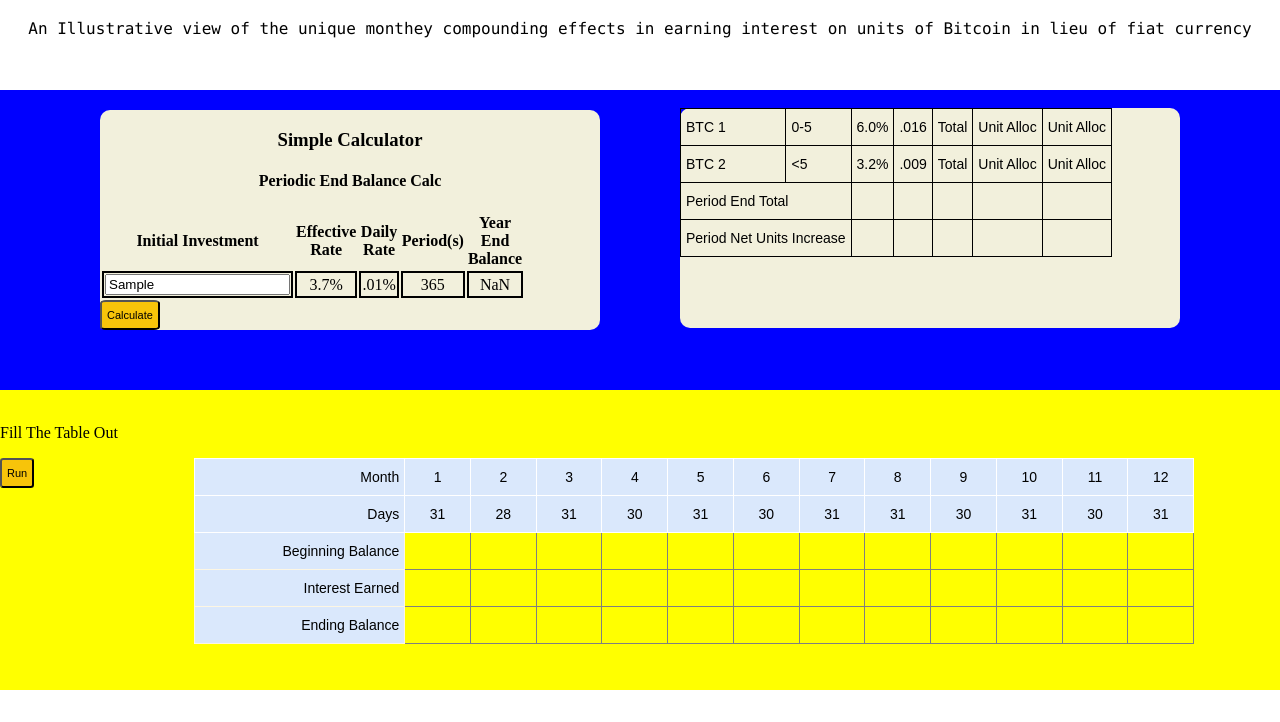
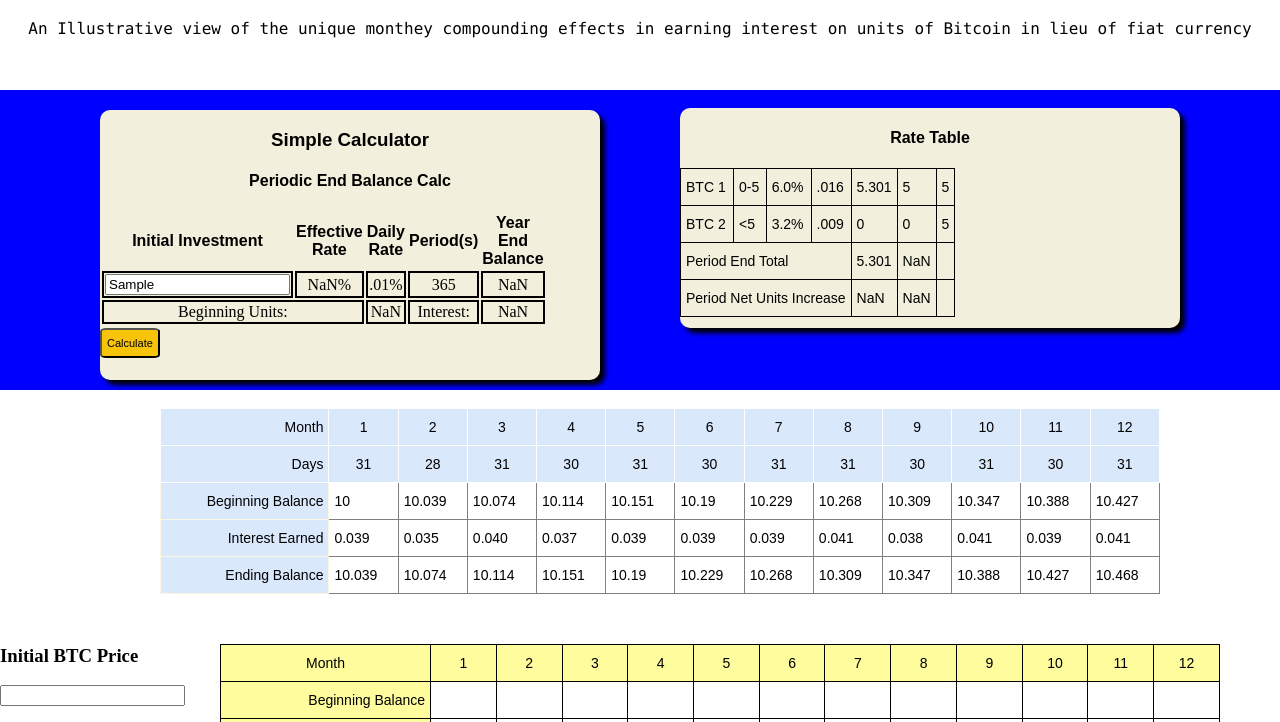
Before and after one commit to ebeyerle/bitcoin-calculator, a plain HTML site: page bitcoin/bitcoin.html in a window 1280 px wide. Both pictures are taken after typing "Sample" into the empty fields and a click on the button "Calculate". Shown: the part 62-784 px from the top of the page. Drawn offline with Linux system fonts and the light colour scheme.

Commit message:
Add files via upload

```diff
--- a/bitcoin/bitcoin.html
+++ b/bitcoin/bitcoin.html
@@ -24,27 +24,34 @@
   <div class="container1">
 
   <div id="calculator" class="block">
-  <h3>Simple Calculator</h3>
-  <h4>Periodic End Balance Calc</h4>
+  <h3 class="styled-text">Simple Calculator</h3>
+  <h4 class="styled-text">Periodic End Balance Calc</h4>
 
   <table style="width:50%">
     <tr>
-	  <th>Initial Investment</th>
-	  <th>Effective Rate</th>
-	  <th>Daily Rate</th>
-	  <th>Period(s)</th>
-	  <th>Year End Balance</th>
+	  <th class="styled-text">Initial Investment</th>
+	  <th class="styled-text">Effective Rate</th>
+	  <th class="styled-text">Daily Rate</th>
+	  <th class="styled-text">Period(s)</th>
+	  <th class="styled-text">Year End Balance</th>
 	</tr>
 	<tr>
 	  <td><input type="text" id="investment" name="investment"></td>
-	  <td>3.7%</td>
+	  <td id="effective_rate">---</td>
 	  <td>.01%</td>
 	  <td>365</td>
 	  <td id="balance">---</td>
 	</tr>
+	  <td colspan="2">Beginning Units:</td>
+	  <td id="beg_units"></td>
+	  <td>Interest:</td>
+	  <td id="new_interest"></td>
+	<tr>
+	</tr>
   </table>
 
   <button onclick="calculate()">Calculate</button>
+
 
   </div>
 
@@ -52,6 +59,7 @@
 
 
   <div id="rate_table" class="block">
+  <h4 class="styled-text">Rate Table</h4>
   <style type="text/css">
 .tg  {border-collapse:collapse;border-spacing:0;}
 .tg td{border-color:black;border-style:solid;border-width:1px;font-family:Arial, sans-serif;font-size:14px;
@@ -67,9 +75,9 @@
     <th class="tg-0lax">0-5</th>
     <th class="tg-0lax">6.0%</th>
     <th class="tg-0lax">.016</th>
-    <th class="tg-0lax" id="total">Total</th>
-    <th class="tg-0lax">Unit Alloc</th>
-    <th class="tg-0lax">Unit Alloc</th>
+    <th class="tg-0lax" id="btc1-total">Total</th>
+    <th class="tg-0lax" id="unit_all_1">Unit Alloc</th>
+    <th class="tg-0lax" id="illus_unit_1">Unit Alloc</th>
   </tr>
 </thead>
 <tbody>
@@ -78,25 +86,21 @@
     <td class="tg-0lax">&lt;5</td>
     <td class="tg-0lax">3.2%</td>
     <td class="tg-0lax">.009</td>
-    <td class="tg-0lax">Total</td>
-    <td class="tg-0lax">Unit Alloc</td>
-    <td class="tg-0lax">Unit Alloc</td>
+    <td class="tg-0lax" id="btc2-total">Total</td>
+    <td class="tg-0lax" id="unit_all_2" >Unit Alloc</td>
+    <td class="tg-0lax" id="illus_unit_2">Unit Alloc</td>
   </tr>
   <tr>
-    <td class="tg-0lax" colspan="2">Period End Total</td>
-    <td class="tg-0lax"></td>
-    <td class="tg-0lax"></td>
-    <td class="tg-0lax"></td>
-    <td class="tg-0lax"></td>
-    <td class="tg-0lax"></td>
+    <td class="tg-0lax" colspan="4">Period End Total</td>
+    <td class="tg-0lax" id="peroid_end_total"></td>
+    <td class="tg-0lax" id="end_simple_units"></td>
+    <td class="tg-0lax" id="end_illus_units"></td>
   </tr>
   <tr>
-    <td class="tg-0lax" colspan="2">Period Net Units Increase</td>
-    <td class="tg-0lax"></td>
-    <td class="tg-0lax"></td>
-    <td class="tg-0lax"></td>
-    <td class="tg-0lax"></td>
-    <td class="tg-0lax"></td>
+    <td class="tg-0lax" colspan="4">Period Net Units Increase</td>
+    <td class="tg-0lax" id="net_increase_total"></td>
+    <td class="tg-0lax" id="net_increase_units"></td>
+    <td class="tg-0lax" id="net_increase_illus"></td>
   </tr>
 </tbody>
 </table>
@@ -111,11 +115,11 @@
 
   <br>
 
-  <div>
+ <!-- <div>
     <p>Fill The Table Out</p>
 	<button onclick="illustrate()">Run</button>
   </div>
-
+  -->
   </div>
 
   <style type="text/css">
@@ -223,7 +227,7 @@
 
   <div class="container3">
 
-  <div class="block2">
+  <div class="block2 price-inputs">
 
   <h3>Initial BTC Price</h3><input type="text" id="initial-price" name="initial-price">
   <h3>Price Appreciation</h3><input type="text" id="price-appreciation" name="price-appreciation">
@@ -327,7 +331,9 @@
   </tr>
 </tbody>
 </table>
+</div>
 
+	<div class="container4">
 	<style type="text/css">
 	.tg  {border-collapse:collapse;border-spacing:0;}
 	.tg td{border-color:black;border-style:solid;border-width:1px;font-family:Arial, sans-serif;font-size:14px;
@@ -337,7 +343,7 @@
 	.tg .tg-r11c{border-color:#ffffff;color:#3531ff;font-family:Verdana, Geneva, sans-serif !important;;font-size:16px;text-align:left;
 	  vertical-align:top}
 	</style>
-<table class="tg">
+	<table class="tg monthly-price">
 	<thead>
 	  <tr>
 		<th class="tg-r11c">End of Month Price</th>
@@ -356,8 +362,14 @@
 	  </tr>
 	</thead>
 	</table>
+		<div class="text-block">
+		<p>Beginning Value:</p>
+		<p>Add: Accumulated Cost Basis of New Bitcoin:</p>
+		<p>Add: Unrealized Gain(Loss) on New Bitcoin:</p>
+		<p>Total: Year End Market:</p>
 		</div>
-
+	</div>
+</div>
     </div>
   </div>
 
--- a/bitcoin/script.js
+++ b/bitcoin/script.js
@@ -1,48 +1,244 @@
 var pv = 0;
+var rate = 0;
+var year_end_balance = [];
 var days = [31,28,31,30,31,30,31,31,30,31,30,31];
+var btc_totals = [];
 var beginning_balances = [];
 var interest_list = [];
 var ending_balances = [];
 
 function calculate(){
   var investment = document.getElementById("investment").value;
+  var rate_output = document.getElementById("effective_rate");
+  var beg_output = document.getElementById("beg_units");
   var output = document.getElementById("balance");
+  var interest_output = document.getElementById("new_interest");
+
+  var interest = 0;
 
   pv = investment;
 
-  investment = (1+.062) * Math.abs(investment);
+  investment = (1+.037) * Math.abs(investment);
+  year_end_balance.push(investment.toFixed(3));
 
-  output.innerHTML = investment.toFixed(2);
+  interest = investment - Math.abs(pv);
+
+  beg_output.innerHTML = Math.abs(pv);
+
+  calc_rates();
+
+  console.log(year_end_balance+"One");
+
+  rate = rate * 100;
+
+  rate_output.innerHTML = rate.toFixed(1)+"%";
+  output.innerHTML = investment.toFixed(3);
+  interest_output.innerHTML = interest.toFixed(3);
+
+  illustrate();
+}
+
+function calc_rates(){
+  var total_1 = document.getElementById("btc1-total");
+  var unit_output1 = document.getElementById("unit_all_1");
+  var illus_output1 = document.getElementById("illus_unit_1");
+  var total_2 = document.getElementById("btc2-total");
+  var unit_output2 = document.getElementById("unit_all_2");
+  var illus_output2 = document.getElementById("illus_unit_2");
+
+  var btc1_total = 0;
+  var btc2_total = 0;
+  var unit_allocation = 0;
+  var unit_allocation2 = 0;
+  var illus_allocation = 0;
+  var illus_allocation2 = 0;
+
+  btc1_total = total();
+  btc2_total = total2();
+  unit_allocation = allocate();
+  unit_allocation2 = allocate2();
+  illus_allocation = illus_allocate();
+  illus_allocation2 = illus_allocate2();
+
+  total_1.innerHTML = btc1_total;
+  unit_all_1.innerHTML = unit_allocation;
+  illus_output1.innerHTML = illus_allocation;
+
+  total_2.innerHTML = btc2_total;
+  unit_all_2.innerHTML = unit_allocation2;
+  illus_output2.innerHTML = illus_allocation2;
+
+  period_end();
+  period_increases(unit_allocation);
+}
+
+function period_end(){
+
+  var period_total_output = document.getElementById("peroid_end_total");
+  var end_simple_output = document.getElementById("end_simple_units");
+
+  var end_total = 0;
+
+
+  end_total = getEndTotal();
+
+  console.log(year_end_balance+"Two");
+  period_total_output.innerHTML = end_total;
+  end_simple_output.innerHTML = year_end_balance[0];
+}
+
+function period_increases(units){
+
+  var total_increase_output = document.getElementById("net_increase_total");
+  var unit_increase_output = document.getElementById("net_increase_units");
+
+  var total_increase = getTotalIncrease();
+  var unit_increase = getUnitIncrease(units);
+
+  total_increase_output.innerHTML = total_increase.toFixed(3);
+  unit_increase_output.innerHTML = unit_increase;
+
+  setEffectiveRate(total_increase);
+}
+
+function getTotalIncrease(){
+
+  return year_end_balance[0] - pv;
+
+}
+
+function getUnitIncrease(units){
+  return year_end_balance[0] - units;
+}
+
+function getEndTotal(){
+
+  var x = 0;
+
+  x = btc_totals[0] + btc_totals[1];
+
+  return x.toFixed(3);
+
+}
+
+function setEffectiveRate(units){
+
+  var end_total = getEndTotal();
+  var sum = 0;
+
+  sum = units/(end_total-units);
+
+  console.log("---"+end_total+"-"+units+"--->"+sum);
+
+  rate = sum.toFixed(3);
 }
 
 function fv(pval, i, n){
   var x=(1+i/100);
   var fv=pval*(Math.pow(x,n));
 
-  return fv.toFixed(2);
+  return fv.toFixed(3);
 }
 
 function total(){
 
-  var total = document.getElementById("total");
+  //var total = document.getElementById("total");
 
   var future_val = 0;
-  var investment = 5;
+  //var investment = 5;
 
-  if(Math.abs(investment) < 5){
+  if(Math.abs(pv) < 5){
     //fv(.016, 365, 0, investment);
-	future_val = fv(investment, .016, 365);
+	future_val = fv(pv, .016, 365);
   }else{
     //fv(.016, 365, 0, -5);
-	future_val = fv(-5, .016, 365);
+	future_val = fv(5, .016, 365);
   }
 
-  total.innerHTML = future_val;
+  console.log(future_val);
+  btc_totals.push(parseFloat(future_val));
+
+  return future_val;
+}
+
+function total2(){
+
+  //var total = document.getElementById("total");
+  console.log("---in total2---");
+
+  var future_val = 0;
+  var initial = 0;
+  //var investment = 5;
+
+  if(Math.abs(pv) > 5){
+    //fv(.016, 365, 0, investment);
+	initial = Math.abs(pv)-5
+
+	future_val = fv(initial, .009, 365);
+  }else{
+    //fv(.016, 365, 0, -5);
+	future_val = 0;
+  }
+
+  btc_totals.push(parseFloat(future_val));
+
+  return future_val;
+}
+
+function allocate(){
+
+  var x = 0;
+
+  if(Math.abs(pv) < 5){
+	x = Math.abs(pv);
+  }else{
+	x = 5;
+  }
+
+  return x;
+}
+
+function allocate2(){
+
+  var x = 0;
+
+  if(Math.abs(pv) > 5){
+	x = Math.abs(pv) - 5;
+  }else{
+	x = 0;
+  }
+
+  return x;
+}
+
+function illus_allocate(){
+  var x = 0;
+
+  if(Math.abs(-10) < 5){
+	x = Math.abs(-10);
+  }else{
+	x = 5;
+  }
+
+  return x;
+}
+
+function illus_allocate2(){
+  var x = 0;
+
+  if(Math.abs(-10) > 5){
+	x = Math.abs(-10) - 5;
+  }else{
+	x = 0;
+  }
+
+  return x;
 }
 
 function illustrate(){
 
   var n = 0;
+  var initial = 10;
 
   for(var i = 0; i < 12; i++){
     var beg_balance = document.getElementById("beg_balance_"+String(i+1));
@@ -56,18 +252,18 @@ function illustrate(){
     //var days = document.getElementById("month1").value;
     console.log(n);
     end = get_ending(n);
-    diff = end - pv;
+    diff = end - initial;
 
-	beginning_balances.push(pv);
-	interest_list.push(diff.toFixed(2));
+	beginning_balances.push(initial);
+	interest_list.push(diff.toFixed(3));
 	ending_balances.push(end);
 
-    beg_balance.innerHTML = pv;
+    beg_balance.innerHTML = initial;
     //interest.innerHTML = end_balance-pv;
-    interest.innerHTML = diff.toFixed(2);
+    interest.innerHTML = diff.toFixed(3);
     end_balance.innerHTML = end;
 
-    pv = end;
+    initial = end;
   }
 
 }
@@ -82,12 +278,12 @@ function get_ending(n){
 	console.log("The first ending:"+ending);
   }else{
 	x1 = fv(-5, .016, n);
-	x2 = fv(-31.5, .009, n);
+	x2 = fv(-5, .009, n);
 	ending = parseFloat(x1) + parseFloat(x2);
     //ending = fv(-5, .016, 31) + fv(-31.5, .009, 31);
 	console.log("The second ending:"+ending);
   }
-  return Math.abs(ending.toFixed(2));
+  return Math.abs(ending.toFixed(3));
 }
 
 function ending_prices(){
@@ -143,16 +339,18 @@ function update_price_table(price, end){
 		price = end_sum;
 		prev_price = month_sum;
 	  }else{
-		console.log("The price is:"+price+", Gain is:"+gain);
-		console.log("End is:"+end+", interest_list is:"+interest_list[i]);
+		//console.log("The price is:"+price+", Gain is:"+gain);
+		//console.log("End is:"+end+", interest_list is:"+interest_list[i]);
 		beg_sum = price - gain;
+		console.log("End of Month Sum Variables are:: prev_price-"+prev_price+", end-"+end+", init_price-"+init_price);
 	    month_sum = prev_price +((end - init_price)/12);
 		//month_sum = "Here";
-		console.log("month_sum is:"+month_sum+", interest_list is:"+interest_list[i]);
+		//console.log("month_sum is:"+month_sum+", interest_list is:"+interest_list[i]);
 	    interest = month_sum * interest_list[i];
 	    end_sum = ending_balances[i] * month_sum;
 	    gain = end_sum.toFixed(0) - beg_sum - interest.toFixed(0);
 
+		prev_price = month_sum;
 
 		beg_sum = parseInt(beg_sum);
 		month_sum = parseInt(month_sum);
@@ -164,7 +362,7 @@ function update_price_table(price, end){
 	  }
 
 	  beg_price.innerHTML = beg_sum;
-	  month_price.innerHTML = month_sum;
+	  month_price.innerHTML = "$"+month_sum;
 	  earned_interest.innerHTML = interest.toFixed(0);
 	  unrealized_gain.innerHTML = gain;
 	  end_price.innerHTML = end_sum.toFixed(0);
--- a/bitcoin/style.css
+++ b/bitcoin/style.css
@@ -60,25 +60,47 @@ button:hover{
 .block{
   float: left;
   width: 40%;
+  box-shadow: 5px 5px 5px black;
 }
 
 .block2{
 
-  float: ;
 
+}
+
+.text-block{
+  position: absolute;
+  margin-top: 40px;
+  font-family: Helvetica, sans-serif;
+  float: right;
+}
+
+.results-block{
+  position: absolute;
+  margin-top: 40px;
+  font-family: Helvetica, sans-serif;
+  float: left;
+}
+
+.styled-text{
+  font-family: Arial;
 }
 
 .container2{
   position: relative;
   height: 300px;
-  background-color: yellow;
 }
 
 .container3{
   position: relative;
-  margin-top: 250px;
+  margin-top: 200px;
   height: 300px;
-  background-color: red;
+}
+
+.container4{
+  position: relative;
+  margin-top: 280px;
+  height: 80px;
 }
 
 .balance{
@@ -87,11 +109,25 @@ button:hover{
   margin-left: 160px;
 }
 
+.price-inputs{
+  float: left;
+  width: 25%;
+}
+
 .value{
   width: 1000px;
-  float: leftt;
-  margin-right: 120px;
-  margin-bottom: 200px;
+  float: right;
+  margin-left: 220px;
+  margin-bottom: 100px;
+  position: absolute;
+}
+
+.monthly-price{
+  position: absolute;
+  margin-top: 0px;
+  margin-right: 100px;
+  float: right;
+  width: 800px;
 }
 
 .row-header{
@@ -102,9 +138,15 @@ button:hover{
   width: 30px;
 }
 
+.tally{
+  float: left;
+  font-family: Arial;
+  padding: 15px;
+}
+
 #calculator{
   width: 500px;
-  height: 220px;
+  height: 270px;
   text-align: center;
   margin: auto;
   margin-left: 100px;
```
Lines whose indentation alone changed are shown as unchanged.
